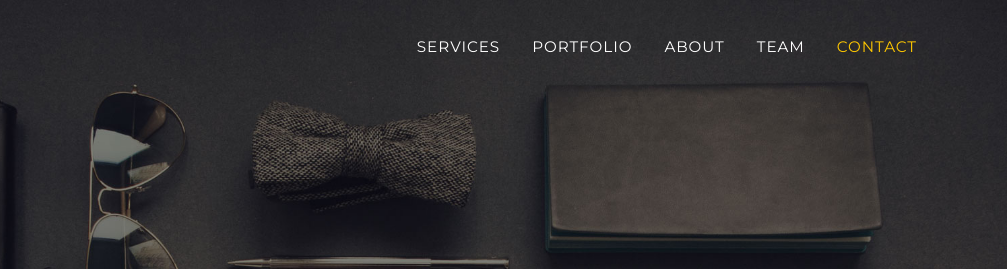
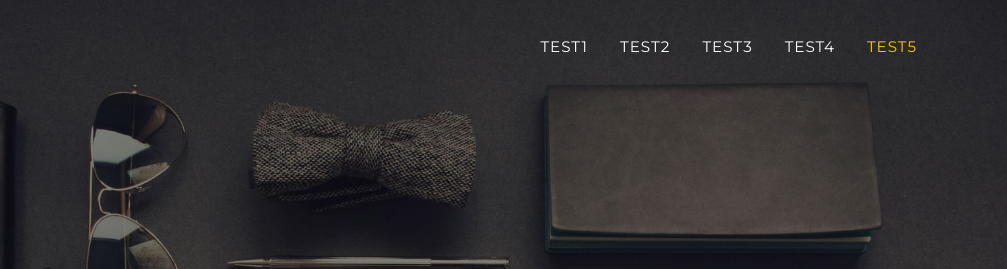
Before and after one commit to russabiswas/test, a website: page dist/index.html in a window 1280 px wide. Shown: the top 269 px of the page, 273-1280 px from the left. Drawn offline with nearby package versions, Linux system fonts and the light colour scheme.

Commit message:
Update index.html

```diff
--- a/dist/index.html
+++ b/dist/index.html
@@ -27,11 +27,11 @@
                 </button>
                 <div class="collapse navbar-collapse" id="navbarResponsive">
                     <ul class="navbar-nav text-uppercase ms-auto py-4 py-lg-0">
-                        <li class="nav-item"><a class="nav-link" href="#services">Services</a></li>
-                        <li class="nav-item"><a class="nav-link" href="#portfolio">Portfolio</a></li>
-                        <li class="nav-item"><a class="nav-link" href="#about">About</a></li>
-                        <li class="nav-item"><a class="nav-link" href="#team">Team</a></li>
-                        <li class="nav-item"><a class="nav-link" href="#contact">Contact</a></li>
+                        <li class="nav-item"><a class="nav-link" href="#services">test1</a></li>
+                        <li class="nav-item"><a class="nav-link" href="#portfolio">test2</a></li>
+                        <li class="nav-item"><a class="nav-link" href="#about">test3</a></li>
+                        <li class="nav-item"><a class="nav-link" href="#team">test4</a></li>
+                        <li class="nav-item"><a class="nav-link" href="#contact">test5</a></li>
                     </ul>
                 </div>
             </div>
```
